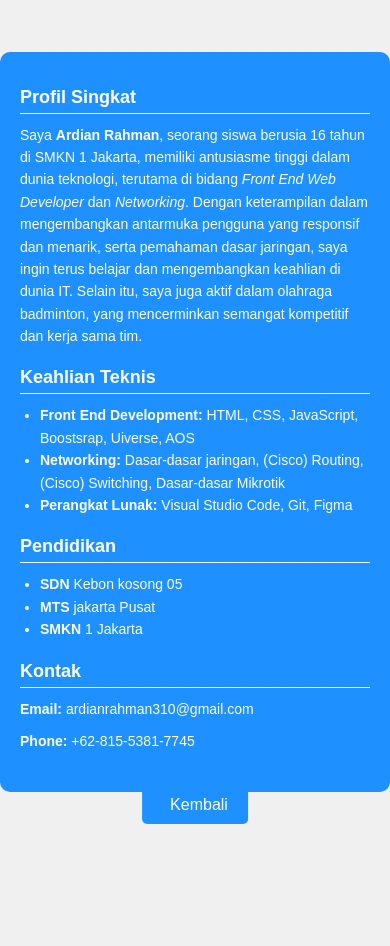
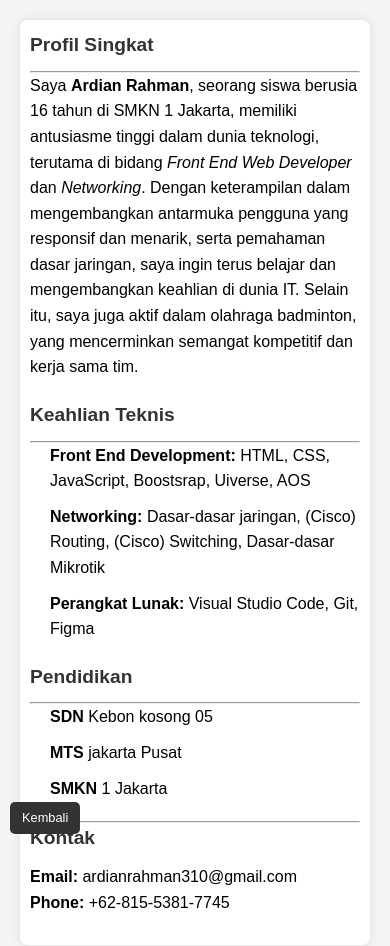
Before and after one commit to ardianrahman405/ardian, a plain HTML site: page resumeabout.html in a window 390 px wide. Before the commit the page ends 844 px from the top, so only its background shows below. Drawn offline with Linux system fonts and the light colour scheme.

Commit message:
Add files via upload

```diff
--- a/resumeabout.html
+++ b/resumeabout.html
@@ -6,75 +6,98 @@
     <meta name="viewport" content="width=device-width, initial-scale=1.0">
     <title>Resume Ardian Rahman</title>
     <style>
-        body {
-            display: flex;
-            justify-content: center;
-            align-items: center;
-            height: 100vh;
+        /* Reset margin dan padding */
+        * {
             margin: 0;
-            font-family: Arial, sans-serif;
-            background-color: #f0f0f0;
+            padding: 0;
+            box-sizing: border-box;
         }
 
-        .resume-container {
-            background-color: #1E90FF;
-            color: #FFFFFF;
-            width: 500px;
+        body {
+            font-family: Arial, sans-serif;
+            line-height: 1.6;
             padding: 20px;
-            border-radius: 10px;
+            background-color: #f4f4f4;
         }
 
-        h2 {
-            font-size: 18px;
-            margin-bottom: 10px;
-            border-bottom: 1px solid #FFFFFF;
-            padding-bottom: 5px;
-        }
-
-        p,
-        ul {
-            font-size: 14px;
-            line-height: 1.6;
-            margin: 10px 0;
-        }
-
-        ul {
-            list-style-type: disc;
-            padding-left: 20px;
+        /* Kontainer utama resume */
+        .resume-container {
+            max-width: 800px;
+            margin: 0 auto;
+            background: #fff;
+            padding: 20px;
+            border-radius: 8px;
+            box-shadow: 0 0 10px rgba(0, 0, 0, 0.1);
         }
 
         .section {
             margin-bottom: 20px;
         }
 
-        /* Button Back - Fixed di bawah layar */
+        h2 {
+            color: #333;
+            margin-bottom: 10px;
+        }
+
+        ul {
+            list-style: none;
+            padding-left: 20px;
+        }
+
+        ul li {
+            margin-bottom: 10px;
+        }
+
+        /* Tombol Kembali */
         .back-button-container {
             position: fixed;
             bottom: 20px;
-            left: 50%;
-            transform: translateX(-50%);
-            z-index: 1000;
-            /* memastikan berada di atas konten lainnya */
+            left: 20px;
         }
 
         .btn-back {
-            display: inline-flex;
-            align-items: center;
-            background-color: #1E90FF;
-            color: white;
+            background: #333;
+            color: #fff;
             padding: 10px 20px;
+            text-decoration: none;
             border-radius: 5px;
-            text-decoration: none;
-            font-size: 16px;
-            transition: background-color 0.3s;
+            display: inline-block;
         }
 
         .btn-back:hover {
-            background-color: #3b6077;
+            background: #555;
         }
 
-        .btn-back i {
-            margin-right: 8px;
+        /* Media Queries untuk responsivitas */
+        @media (max-width: 768px) {
+            .resume-container {
+                padding: 10px;
+            }
+
+            .section h2 {
+                font-size: 1.5em;
+            }
+
+            .back-button-container {
+                bottom: 10px;
+                left: 10px;
+            }
+
+            .btn-back {
+                padding: 8px 16px;
+                font-size: 0.9em;
+            }
+        }
+
+        @media (max-width: 480px) {
+            .section h2 {
+                font-size: 1.2em;
+            }
+
+            .btn-back {
+                padding: 6px 12px;
+                font-size: 0.8em;
+            }
         }
     </style>
 </head>
@@ -84,6 +107,7 @@
         <!-- Profil Singkat -->
         <div class="section">
             <h2>Profil Singkat</h2>
+            <hr>
             <p>Saya <strong>Ardian Rahman</strong>, seorang siswa berusia 16 tahun di SMKN 1 Jakarta, memiliki
                 antusiasme tinggi
                 dalam dunia teknologi, terutama di bidang <i>Front End Web Developer</i> dan <i>Networking</i>. Dengan
@@ -97,6 +121,7 @@
         <!-- Keahlian Teknis -->
         <div class="section">
             <h2>Keahlian Teknis</h2>
+            <hr>
             <ul>
                 <li><strong>Front End Development:</strong> HTML, CSS, JavaScript, Boostsrap, Uiverse, AOS</li>
                 <li><strong>Networking:</strong> Dasar-dasar jaringan, (Cisco) Routing, (Cisco) Switching, Dasar-dasar
@@ -108,6 +133,7 @@
         <!-- Pendidikan -->
         <div class="section">
             <h2>Pendidikan</h2>
+            <hr>
             <ul>
                 <li><strong>SDN</strong> Kebon kosong 05</li>
                 <li><strong>MTS</strong> jakarta Pusat</li>
@@ -117,6 +143,7 @@
 
         <!-- Kontak -->
         <div class="section">
+            <hr>
             <h2>Kontak</h2>
             <p><strong>Email:</strong> ardianrahman310@gmail.com</p>
             <p><strong>Phone:</strong> +62-815-5381-7745</p>
```
Also changed, not shown: index.html (+16 -29 lines), style.css (+1 -19 lines).
